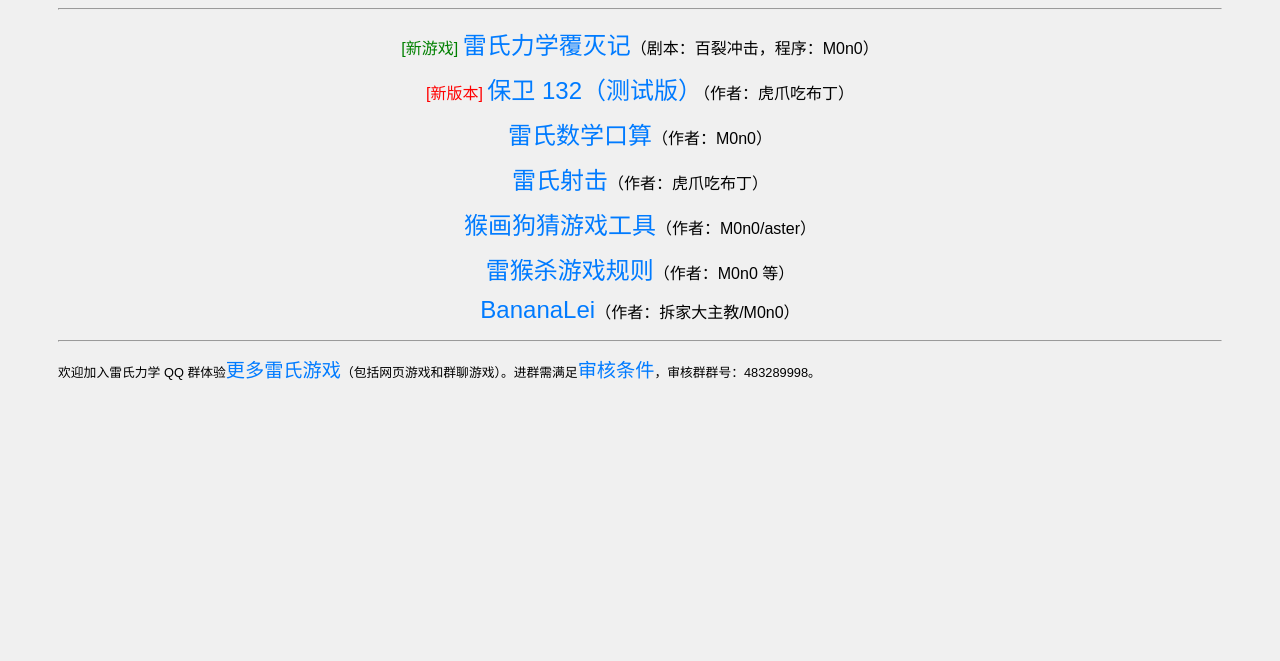
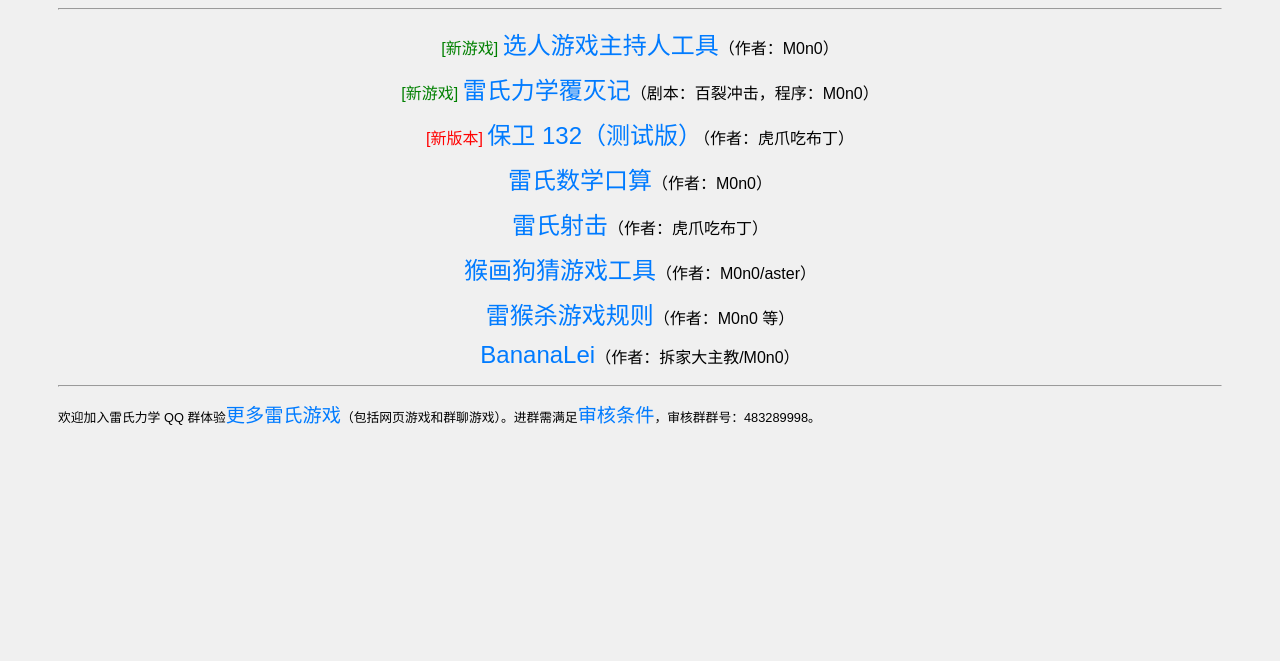
Before and after one commit to leigames/leigames.github.io, a plain HTML site: page index.html in a window 1280 px wide. Shown: the part 139-800 px from the top of the page. Drawn offline with Linux system fonts and the light colour scheme.

Commit message:
Update index.html

```diff
--- a/index.html
+++ b/index.html
@@ -49,6 +49,7 @@
     <h1>雷氏创新游戏 leigames.github.io</h1>
     <hr>
     <ul>
+        <li><span style="color: green">[新游戏]</span> <a href="xuanren/">选人游戏主持人工具</a>（作者：M0n0）</li>
         <li><span style="color: green">[新游戏]</span> <a href="LeiAVG">雷氏力学覆灭记</a>（剧本：百裂冲击，程序：M0n0）</li>
         <li><span style="color: red">[新版本]</span> <a href="protect132/?v=1.2">保卫 132（测试版）</a>（作者：虎爪吃布丁）</li>
         <li><a href="quick-calc/">雷氏数学口算</a>（作者：M0n0）</li>
```
